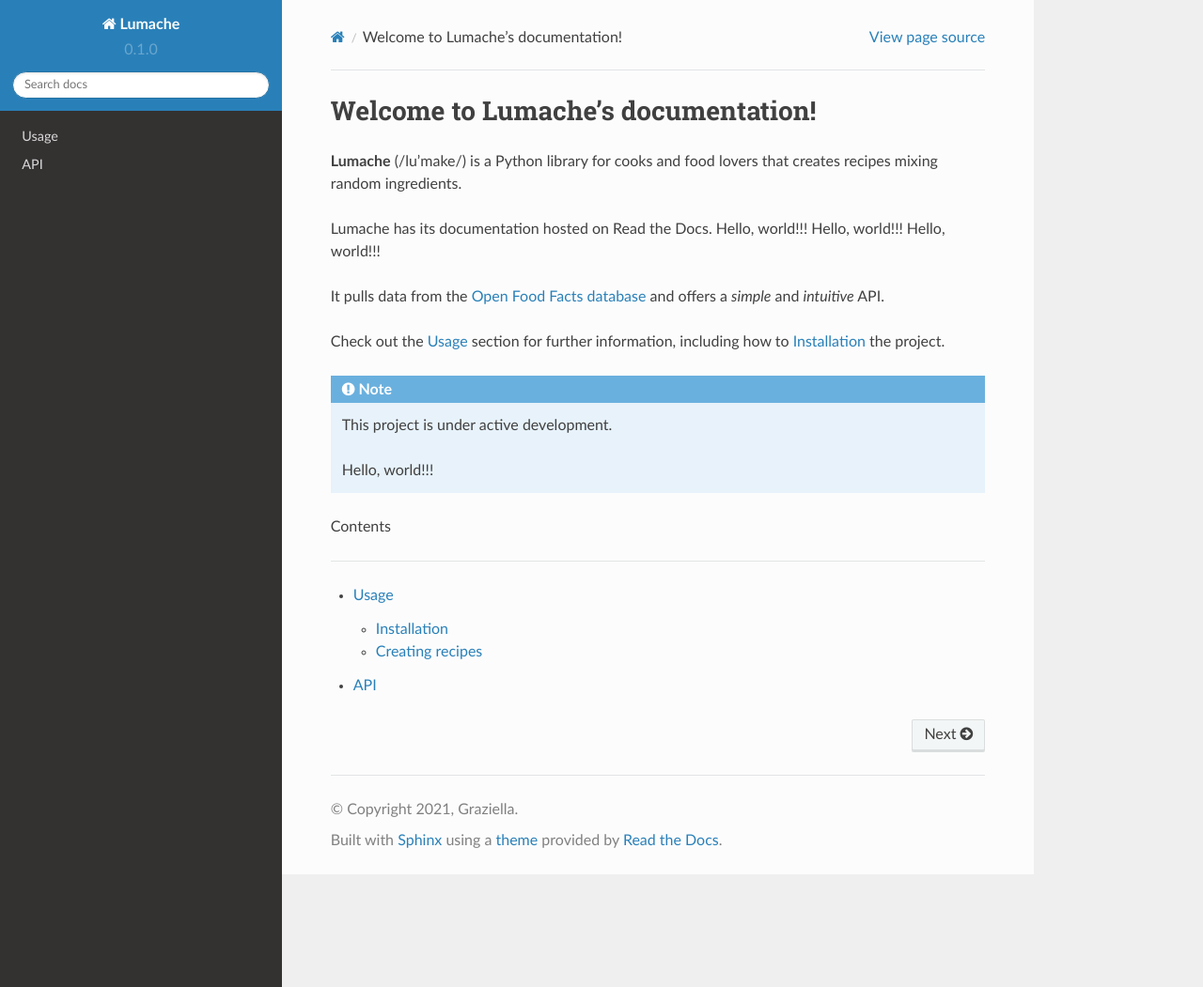
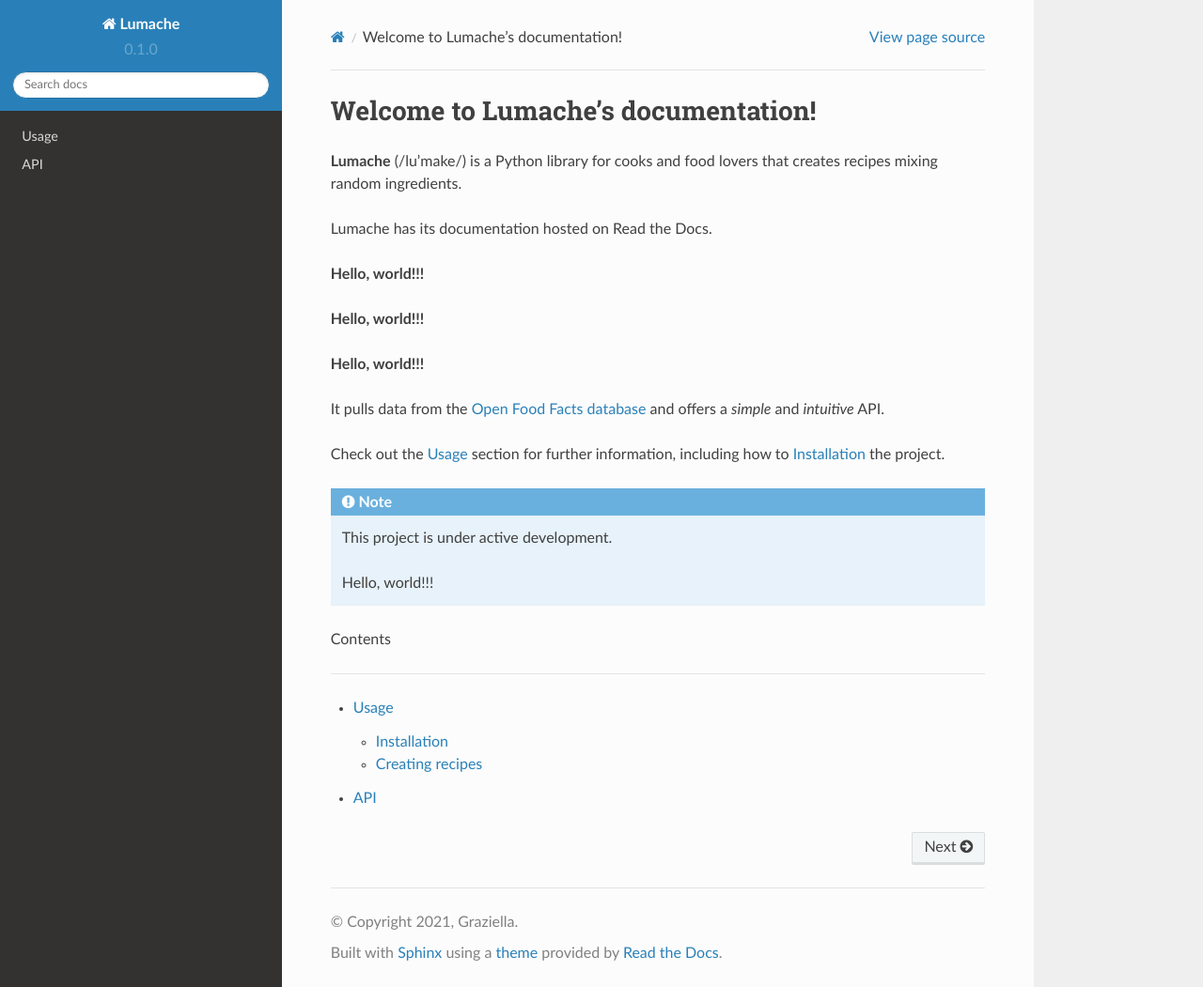
Before and after one commit to Ian-potter/docs-template, a Sphinx documentation site: the page built from docs/source/index.rst, in a window 1280 px wide and 1051 px high. Shown: the whole window at 94% size. Built offline with Sphinx 7.4.7 and the Read the Docs theme 2.0.0, drawn with Linux system fonts in a browser that asks for light colours.

```diff
--- a/docs/source/index.rst
+++ b/docs/source/index.rst
@@ -5,9 +5,12 @@
 that creates recipes mixing random ingredients.
 
 Lumache has its documentation hosted on Read the Docs.
-Hello, world!!!
-Hello, world!!!
-Hello, world!!!
+
+**Hello, world!!!**
+
+**Hello, world!!!**
+
+**Hello, world!!!**
 
 
 It pulls data from the `Open Food Facts database <https://world.openfoodfacts.org/>`_
```
